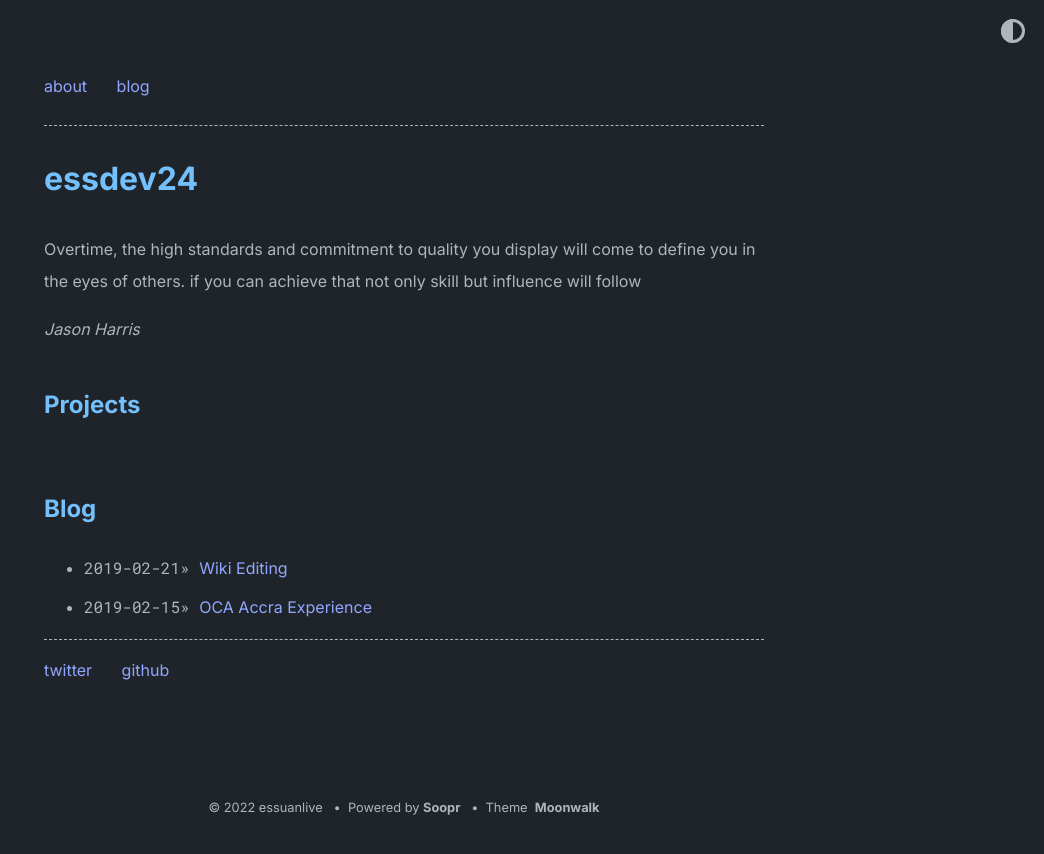
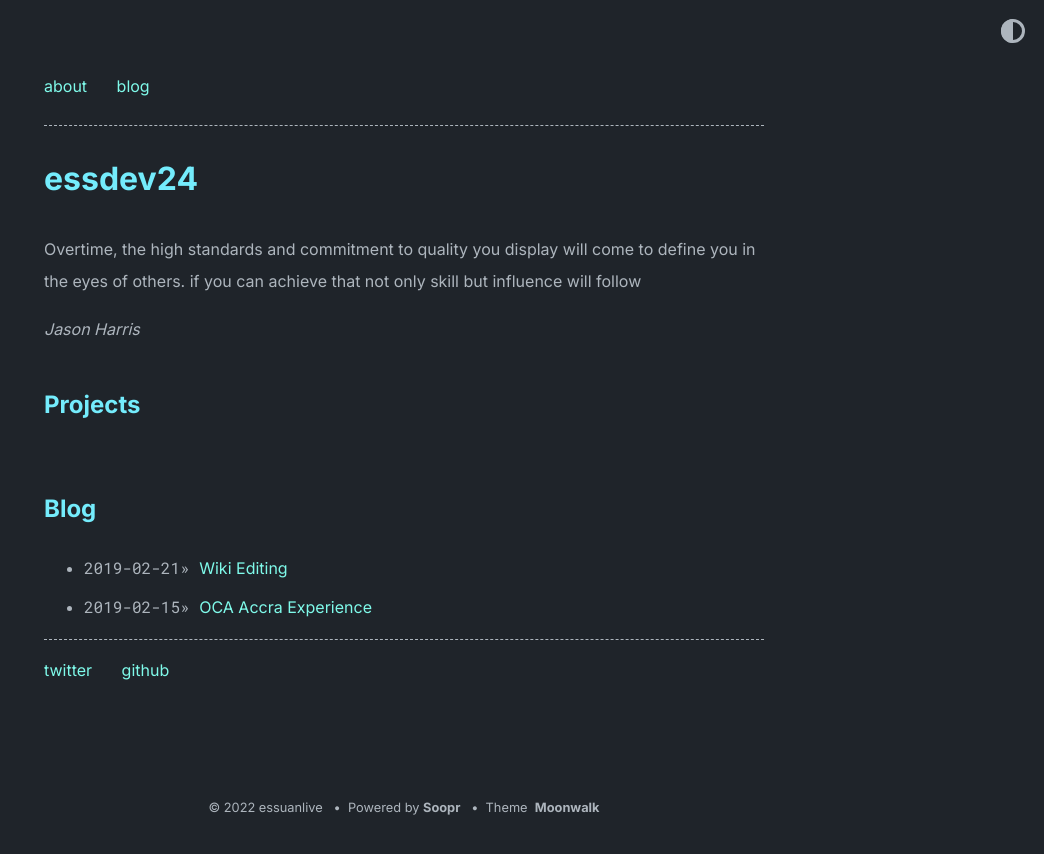
Before and after one commit to essdev24/essdev24.github.io, a Jekyll site: the page built from index.md, in a window 1280 px wide. Shown: the top 854 px of the page, without its empty margins (236-1280 px from the left). Built offline with Jekyll 4.4.1, drawn with Linux system fonts in a browser that asks for light colours.

Commit message:
Changed text and heading color

```diff
--- a/_sass/moonwalk.scss
+++ b/_sass/moonwalk.scss
@@ -66,10 +66,10 @@ img {
 html {
     --bg: #FFF;
     --bg-secondary: #f3f4f6;
-    --headings: #1e293b;
-    --text: #374151;
+    --headings: #0ed2e0;
+    --text: #314242;
     --text-secondary: #6b7280;
-    --links: #6366f1;
+    --links: #00c3ff;
     --highlight: #FFECB2; // light yellow
     --code-text: #9D174D;
     --share-text: #999;
@@ -77,8 +77,8 @@ html {
 // -------------- THEME SWITCHER -------------- //
 @mixin dark-appearance {
   html, body  {
-      --headings: #74c0fc;
-      --links: #91A7FF;
+      --headings: #74ecfc;
+      --links: #7ffaea;
       --highlight: #41C7C7;
       --bg: #1f242A;
       --bg-secondary: #323945;
```
